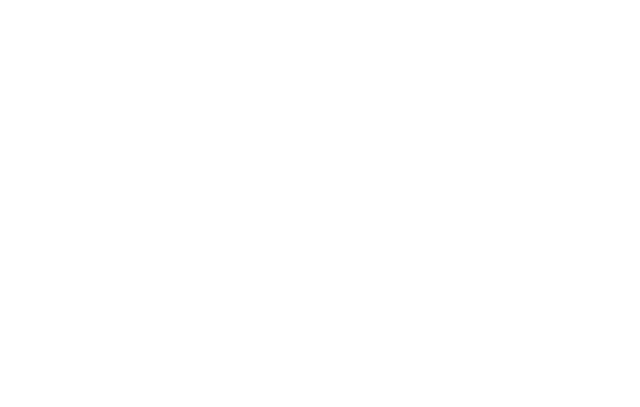
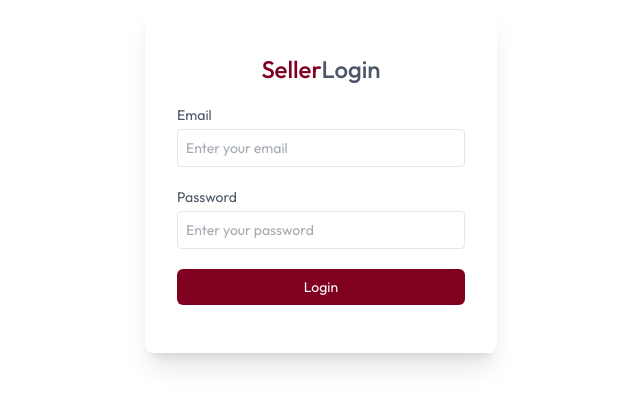
Before and after one commit to KavinduAmalka/LiquarShop, a React (Vite) app in the folder frontend/: page /seller in a window 1280 px wide. Before the commit this address had no page. Shown: the part 221-628 px from the top of the page, without its empty margins (319-959 px from the left). Built offline with nearby package versions, Linux system fonts and the light colour scheme.

Commit message:
create seller login form

```diff
--- a/frontend/src/App.jsx
+++ b/frontend/src/App.jsx
@@ -12,11 +12,12 @@
 import Cart from './pages/Cart'
 import AddAddress from './pages/AddAddress'
 import MyOrders from './pages/MyOrders'
+import SellerLogin from './components/seller/SellerLogin'
 
 const App = () => {
 
   const isSellerPath = useLocation().pathname.includes("seller");
-  const {showUserLogin} =useAppContext()
+  const {showUserLogin, isSeller} =useAppContext()
 
   return (
     <div>
@@ -34,6 +35,8 @@
           <Route path='/cart' element={<Cart/>} />
           <Route path='/add-address' element={<AddAddress/>} />
           <Route path='/my-orders' element={<MyOrders/>} />
+          <Route path='/seller' element={isSeller ? null : <SellerLogin/>} />
+
         </Routes>
       </div>
       {!isSellerPath &&<Footer/>}
--- /dev/null
+++ b/frontend/src/components/seller/SellerLogin.jsx
@@ -0,0 +1,41 @@
+import React, { useEffect, useState } from 'react'
+import { useAppContext } from '../../context/AppContext'
+
+const SellerLogin = () => {
+
+  const {isSeller, setIsSeller, navigate} = useAppContext()
+  const[email,setEmail] = useState("");
+  const[password,setPassword] = useState("");
+
+  const onSubmitHandler = async (event)=>{
+    event.preventDefault();
+    setIsSeller(true);
+  }
+
+  useEffect(()=>{
+    if(isSeller){
+      navigate("/seller")
+    }
+  },[isSeller])
+
+  return !isSeller &&(
+    <form onSubmit={onSubmitHandler} className='min-h-screen flex items-center text-sm text-gray-600'>
+    <div className='flex flex-col gap-5 m-auto items-start p-8 py-12 min-w-80 sm:min-w-88 rounded-lg shadow-xl boeder border-gray-200'>
+     <p className='text-2xl font-medium m-auto'><span className='text-primary'>Seller</span>Login</p>
+     <div className='w-full'>
+      <p>Email</p>
+      <input onChange={(e)=>setEmail(e.target.value)} value={email}
+      type="email" placeholder='Enter your email' className='border border-gray-200 rounded w-full p-2 mt-1 outline-peimary' required/>
+     </div>
+      <div className='w-full'>
+      <p>Password</p>
+      <input onChange={(e)=>setPassword(e.target.value)} value={password}
+      type="password" placeholder='Enter your password' className='border border-gray-200 rounded w-full p-2 mt-1 outline-peimary' required/>
+     </div>
+     <button className='bg-primary hover:bg-accent text-white w-full py-2 rounded-md cursor-pointer'>Login</button>
+    </div>
+    </form>
+  )
+}
+
+export default SellerLogin
```
